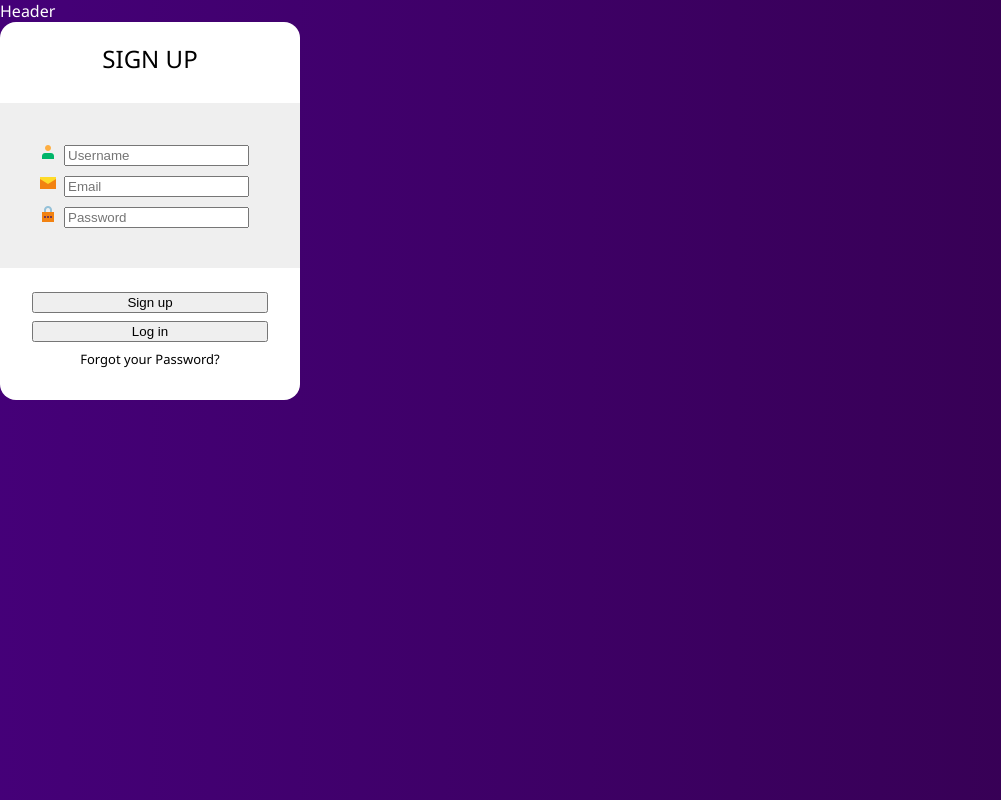
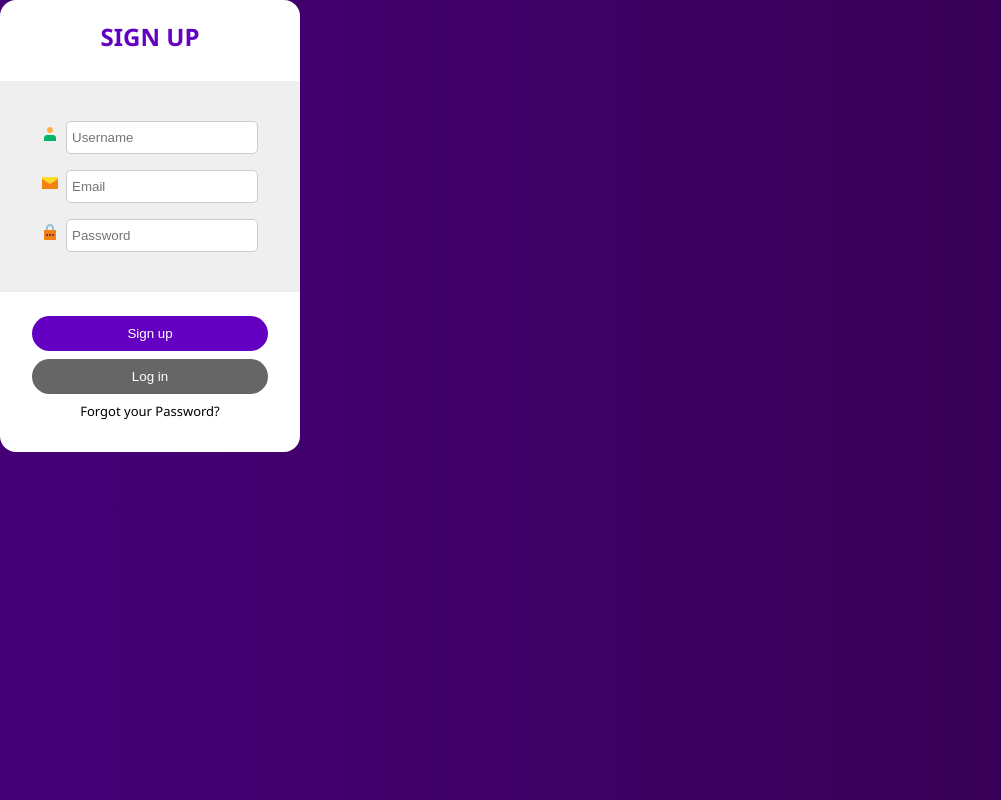
Before and after one commit to mdohr07/react-login-page, a React (Create React App) app: page / in a window 1280 px wide. Shown: the whole page, without its empty margins (0-1001 px from the left). Built offline with nearby package versions, Linux system fonts and the light colour scheme.

Commit message:
Enhance Login/Signup component with dynamic button actions and improved styling

```diff
--- a/src/Components/LoginSignup/LoginSignup.css
+++ b/src/Components/LoginSignup/LoginSignup.css
@@ -10,8 +10,9 @@ form {
 
 h2 {
     text-align: center;
-    font-weight: 400;
+    font-weight: 600;
     text-transform: uppercase;
+    color: #6400c2;
 }
 
 img {
@@ -20,20 +21,41 @@ img {
 }
 
 .inputs {
+    display: grid;
+    justify-content: center;
     background-color: #efefef;
     margin-bottom: 1rem;
     padding: 2rem;
 }
 
+input {
+    width: 180px;
+    padding: 8px 5px;
+    border-radius: 5px;
+    border: 1px solid #ccc;
+}
+
 .input {
     display: grid;
     grid-template-columns: 1fr;
-    width: 100%;
     margin: 0.5rem;
 }
 
 button {
     margin: auto 2rem;
+    border: 0;
+}
+
+.btn {
+    background-color: #6400c2;
+    padding: 10px;
+    border-radius: 20px;
+    color: #fff;
+    cursor: pointer;
+}
+
+.btn-gray {
+    background-color: #666;
 }
 
 .forgot-password {
--- a/src/Components/LoginSignup/LoginSignup.jsx
+++ b/src/Components/LoginSignup/LoginSignup.jsx
@@ -1,4 +1,4 @@
-import React from "react";
+import React, { useState } from "react";
 import "./LoginSignup.css";
 
 import user_icon from "../../Assets/user_16x16.png";
@@ -6,12 +6,14 @@ import password_icon from "../../Assets/password_16x16.png";
 import email_icon from "../../Assets/email_16x16.png";
 
 const LoginSignup = () => {
+const [action, setAction] = useState("Sign Up");
+
   return (
     <div className="container">
-      <header>Header</header>
+      <header></header>
 
       <form>
-        <h2>Sign up</h2>
+        <h2>{ action }</h2>
 
         <div className="inputs">
           <div className="input">
@@ -46,10 +48,18 @@ const LoginSignup = () => {
           </div>
         </div>
 
-        <button type="submit" className="btn-signUp">
+        <button type="submit" className={
+          action === "Login" ? "btn btn-gray" : "btn"
+          } onClick={() => {
+            setAction("Sign Up")
+          }}>
           Sign up
         </button>
-        <button type="submit" className="btn-LogIn">
+        <button type="submit" className={
+          action === "Sign Up" ? "btn btn-gray" : "btn"
+          } onClick={() => {
+            setAction("Log In")
+          }}>
           Log in
         </button>
 
```
